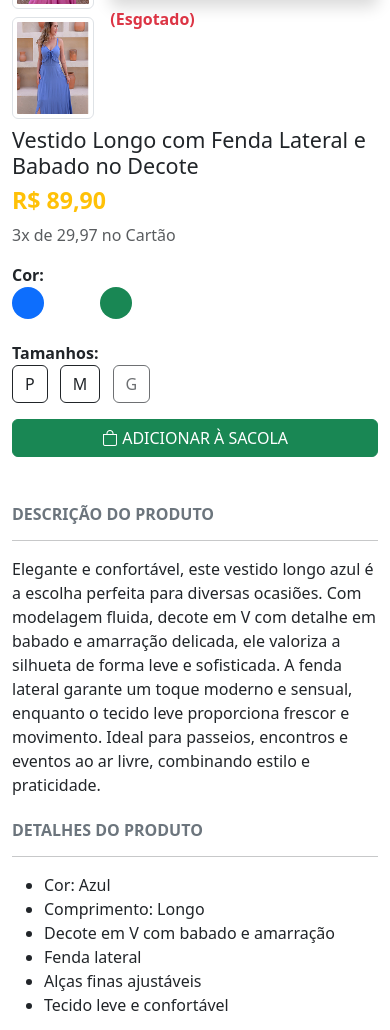
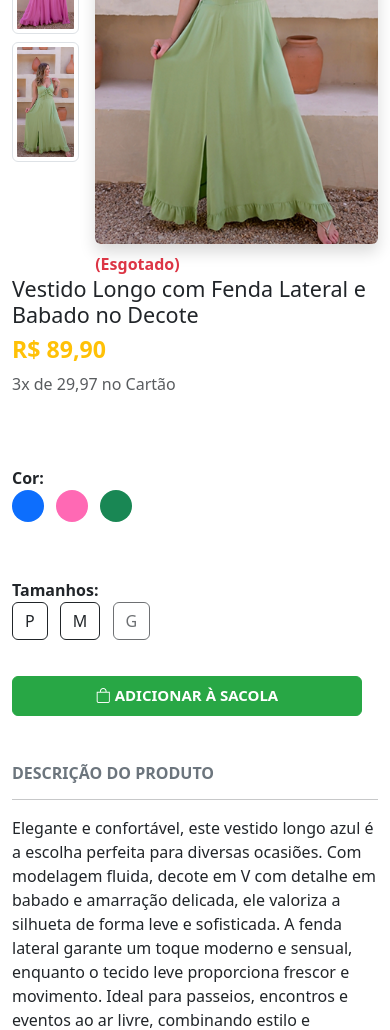
Before and after one commit to Gih-Web/nova_tendencia, a PHP site: page /PAGINAS/detalhesprodutos.html in a window 390 px wide. Shown: the part 372-1402 px from the top of the page. Run offline with PHP 8.4, Linux system fonts and the light colour scheme.

Commit message:
tela de produto melhorada

```diff
--- a/CSS/detalhesproduto.css
+++ b/CSS/detalhesproduto.css
@@ -1,21 +1,25 @@
 .header{
 background-color: #1F1F1F; /* cor de fundo */
-padding: 40px ;/* tamanho da área (do cabeçalho) */
+padding: 20px ;/* tamanho da área (do cabeçalho) */
 align-items: center;/* alinhamento dos itens */
 display: flex; /* Redimensionar*/
 justify-content: space-between;/*colocar os itens lado a lado, colocando os espaços so lado */
 }
 
 .logo{
-
 display: flex;
 align-items: center;
 color: #ffffff;
 font-size: 18; /* tamanho da fonte do texto*/
 font-weight: bold; /*fonte em negrito*/
+height: 80px;
+width: auto;
+
 }
 .logo img{ /*dimensões da imagem*/
-  width: 80px;
+  display: flex;
+  height: 40px;
+  width: 50px;
   margin-right: 10px;
 
 }
@@ -48,8 +52,9 @@ font-weight: bold; /*fonte em negrito*/
 
 }
 .icons img{ /*configurando o tamanho das imagens dos icones*/
-    width: 32px;
-    height: 32px;
+    display: flex;
+    width: 15px;
+    height: 29px;
     cursor: pointer;
 
 }
@@ -114,3 +119,50 @@ font-weight: bold; /*fonte em negrito*/
 .icons-sociais img:hover {
   transform: scale(1.2); /* Efeito zoom ao passar o mouse */
 }
+
+.bg-pink {
+  background-color: #ff69b4 !important; /* Rosa padrão, você pode trocar o tom */
+}
+
+.thumb {
+  width: 90px;
+  height: 120px;
+  object-fit: cover;
+  cursor: pointer;
+  border-radius: 6px;
+  transition: 0.3s;
+}
+
+.thumb:hover {
+  transform: scale(1.05);
+}
+
+.thumb.selected {
+  border: 3px solid #ff9800;
+}
+
+/*espaço entre o prço e as core */
+.product-colors {
+  margin-top: 70px; /* aumenta o espaço entre o preço e as cores */
+}
+
+/*espaço entre o tamanho e as cores */
+.product-sizes {
+  margin-top: 50px; /* ajusta o valor como quiser */
+}
+
+.btn-sacola {
+  height: 40px;      /* altura */
+  width: 350px;        /* largura, pode trocar para 100% */
+  font-size: 15px;   /* aumenta o texto */
+  font-weight: bold; /* deixa o texto em negrito */
+  margin-top: 20px; /* 🔥 afasta o botão dos tamanhos */
+  background-color: #28a745; /* verde mais claro que o padrão */
+  border-color: #28a745;
+  color: white;
+}
+
+.btn-sacola:hover {
+  background-color: #52c56d; /* ainda mais claro no hover */
+  border-color: hwb(134 34% 29%);
+}
--- a/PAGINAS/detalhesprodutos.html
+++ b/PAGINAS/detalhesprodutos.html
@@ -41,16 +41,21 @@
     justify-content: space-between;
     align-items: center;
     background: #1f1f1f;
-    padding: 10px 20px;
+    padding: 15px 20px;
   }
 
   .header {
-  padding: 40px 30px; /* aumenta em cima e embaixo */
+  display: flex;
+  padding: 15px 20px; /* aumenta em cima e embaixo */
 }
 
 
   .logo img {
-    height: 40px;
+    display: flex;
+    height: 70px;
+    width: 80px;
+    margin-left: 20px;
+    cursor: pointer;
   }
 
   .search-box {
@@ -58,12 +63,6 @@
     margin: 0 20px;
   }
 
-  .pesquisar {
-    width: 100%;
-    padding: 8px 12px;
-    border-radius: 6px;
-    border: none;
-  }
 
   .icons img {
     width: 28px;
@@ -80,16 +79,23 @@
   }
 
   /* Responsivo */
-  @media (max-width: 768px) {
+
+    @media (max-width: 768px) {
     .icons {
-      display: none; /* esconde os ícones no mobile */
+      display: none;
       flex-direction: column;
       background: #1f1f1f;
       position: absolute;
-      top: 60px; /* abaixo do header */
+      top: 60px;
       right: 20px;
       padding: 10px;
       border-radius: 6px;
+      z-index: 9999; /* 🔥 garante que fique acima das imagens */
+    }
+
+
+    .bg-pink {
+      background-color: #ff69b4 !important; /* Rosa padrão, você pode trocar o tom */
     }
 
     .icons img {
@@ -131,18 +137,18 @@
     <div class="col-lg-6 d-flex">
       <!-- Miniaturas -->
       <div class="d-flex flex-column me-3">
-        <img src="../IMG/vestidos/Rectangle 12.png" class="img-thumbnail mb-2" alt="Produto Verde">
-        <img src="../IMG/vestidos/Rectangle 13.png" class="img-thumbnail mb-2" alt="Produto Azul">
-        <img src="../IMG/vestidos/Rectangle 14.png" class="img-thumbnail mb-2" alt="Produto Rosa">
-
+        <img src="../IMG/vestidos/vestido.azul.png" class="img-thumbnail mb-2 thumb" alt="Produto Verde">
+        <img src="../IMG/vestidos/vestido.rosa.png" class="img-thumbnail mb-2 thumb" alt="Produto Azul">
+        <img src="../IMG/vestidos/vestido.verde.png" class="img-thumbnail mb-2 thumb" alt="Produto Rosa">
       </div>
       <!-- Imagem principal -->
       <div class="flex-grow-1 position-relative">
-        <img src="IMG/produto2.jpg" class="img-fluid rounded shadow" alt="Produto Destaque">
+        <img id="main-image" src="../IMG/vestidos/vestido.verde.png" class="img-fluid rounded shadow" alt="Produto Destaque">
         <span class="text-danger fw-bold d-block mt-2">(Esgotado)</span>
       </div>
     </div>
-    <!--Fim da Galeria de Imagens-------------------------------------------->
+    <!--Fim da Galeria de Imagens--------------------------------------------->
+
 
     <!--Inicio das Informações do Produto------------------------------------>
     <div class="col-lg-6">
@@ -151,7 +157,8 @@
       <p class="text-muted">3x de 29,97 no Cartão</p>
 
       <!-- Opções de cor -->
-      <div class="mb-3">
+      <!-- Opções de cor -->
+      <div class="mb-3 product-colors">
         <label class="fw-bold">Cor:</label><br>
         <span class="d-inline-block rounded-circle bg-primary p-3 me-2"></span>
         <span class="d-inline-block rounded-circle bg-pink p-3 me-2"></span>
@@ -159,7 +166,8 @@
       </div>
 
       <!-- Tamanhos -->
-      <div class="mb-3">
+      <!-- Tamanhos -->
+      <div class="mb-3 product-sizes">
         <label class="fw-bold">Tamanhos:</label><br>
         <button class="btn btn-outline-dark me-2">P</button>
         <button class="btn btn-outline-dark me-2">M</button>
@@ -167,9 +175,10 @@
       </div>
 
       <!-- Botão -->
-      <button class="btn btn-success w-100">
+      <button class="btn btn-success btn-sacola">
         <i class="bi bi-bag"></i> ADICIONAR À SACOLA
       </button>
+
     </div>
     <!--Fim das Informações do Produto--------------------------------------->
   </div>
@@ -216,5 +225,27 @@
 <script src="https://cdn.jsdelivr.net/npm/bootstrap@5.3.8/dist/js/bootstrap.bundle.min.js"></script>
 <!-- Ícones Bootstrap -->
 <link rel="stylesheet" href="https://cdn.jsdelivr.net/npm/bootstrap-icons@1.11.3/font/bootstrap-icons.css">
+
+<script>
+  document.addEventListener("DOMContentLoaded", () => {
+    const mainImage = document.getElementById("main-image");
+    const thumbs = document.querySelectorAll(".thumb");
+
+    thumbs.forEach(thumb => {
+      thumb.addEventListener("click", () => {
+        // Troca a imagem principal
+        mainImage.src = thumb.src;
+
+        // Remove destaque das outras
+        thumbs.forEach(t => t.classList.remove("selected"));
+
+        // Adiciona destaque na clicada
+        thumb.classList.add("selected");
+      });
+    });
+  });
+</script>
+
+
 </body>
 </html>
```
Also changed, not shown: IMG/vestidos/Rectangle 12.png (deleted), IMG/vestidos/Rectangle 13.png (deleted), IMG/vestidos/Rectangle 14.png (deleted), IMG/vestidos/vestido.azul.png (renamed from IMG/vestidos/Rectangle 15.png), IMG/vestidos/vestido.rosa.png (added), IMG/vestidos/vestido.verde.png (added).
